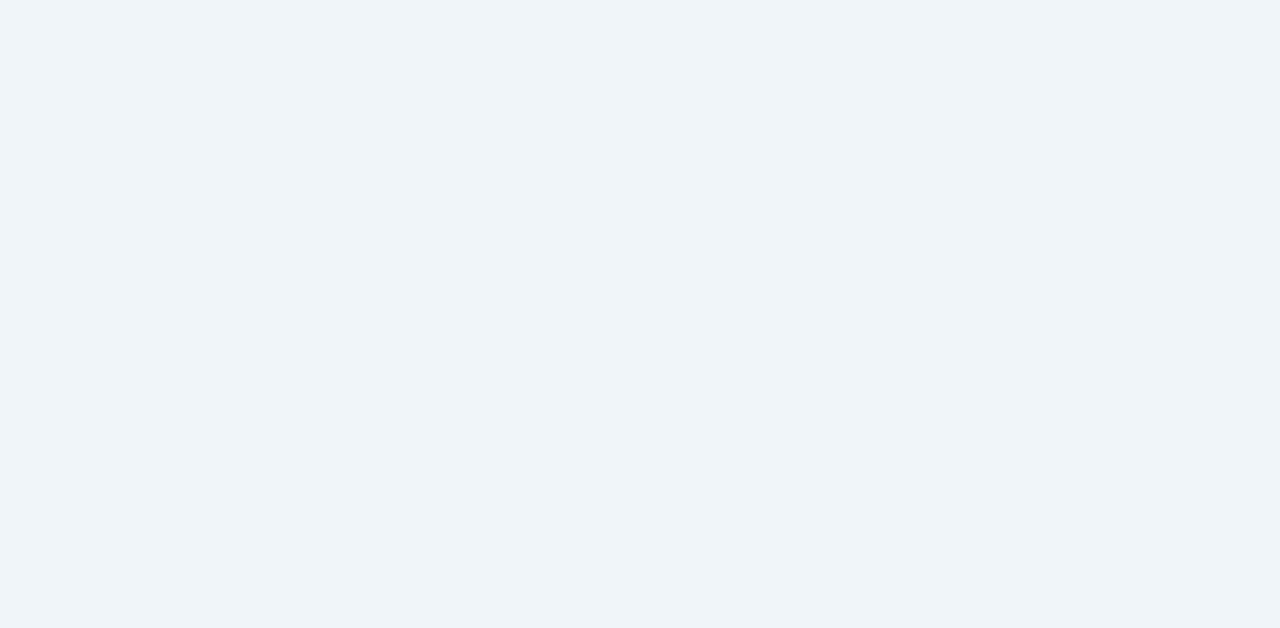
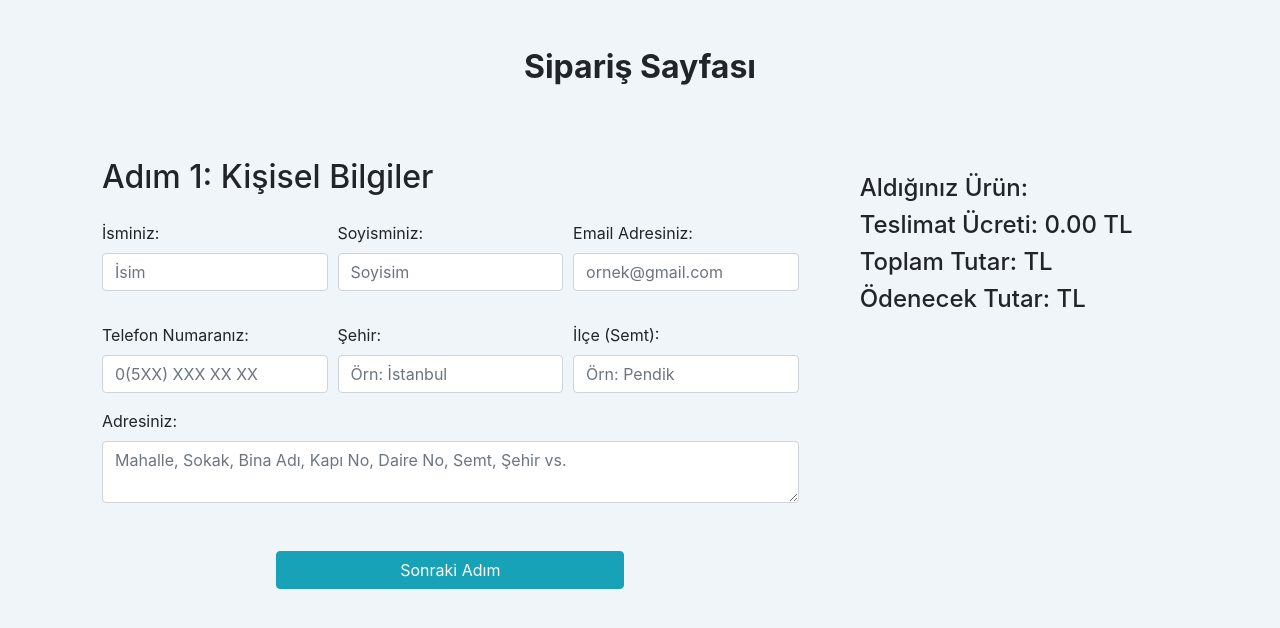
Before and after one commit to kagantemizkan/hatirac-frontend, a React (Create React App) app: page /fiziksel-payment in a window 1280 px wide. Before the commit this address had no page. Shown: the top 628 px of the page. Built offline with nearby package versions, Linux system fonts and the light colour scheme.

Commit message:
added: payment page

```diff
--- a/src/components/App.js
+++ b/src/components/App.js
@@ -11,6 +11,7 @@ import Product from "./pages/Product";
 import Products from "./pages/Products";
 import FreeVersion from "./pages/FreeVersion";
 import FileUploaderPaid from "./pages/FileUploaderPaid";
+import FizikselPayment from "./pages/FizikselPayment";
 
 function App() {
   return (
@@ -28,6 +29,7 @@ function App() {
         <Route path='/products' element={<Products />} />
         <Route path='/product/:id' element={<Product />} />
         <Route path='/free' element={<FreeVersion />} />
+        <Route path='/fiziksel-payment' element={<FizikselPayment />} />
       </Routes>
     </>
   );
--- a/src/components/HomeComponents/Marquee.js
+++ b/src/components/HomeComponents/Marquee.js
@@ -36,12 +36,12 @@ function Marquee() {
         className="marquee"
         ref={marqueeRef}
         style={{ whiteSpace: 'nowrap', display: 'inline-block' }}>
-        <span>TÜM ÜRÜNLERDE %20 İNDİRİM <i class="fa-regular fa-heart" style={{ color: '#F9D973' }}></i> </span>
-        <span>SEVDİĞİNİZE VERECEĞİNİZ, ZAMANIN ÖTESİNDE BİR ARMAĞAN <i class="fa-regular fa-heart" style={{ color: '#F9D973' }}></i> </span>
-        <span>HATIRALARINIZI HEDİYE OLARAK VERMEKTEN DAHA GÜZEL NE OLABİLİR? <i class="fa-regular fa-heart" style={{ color: '#F9D973' }}></i> </span>
-        <span>TÜM ÜRÜNLERDE %20 İNDİRİM <i class="fa-regular fa-heart" style={{ color: '#F9D973' }}></i> </span>
-        <span>HEM FİZİKSEL HEM DİJİTAL ÜRÜNLER <i class="fa-regular fa-heart" style={{ color: '#F9D973' }}></i> </span>
-        <span>HEMEN ŞİMDİ SATIN AL, İNDİRİMDEN FAYDALAN! <i class="fa-regular fa-heart" style={{ color: '#F9D973' }}></i> </span>
+        <span>TÜM ÜRÜNLERDE %20 İNDİRİM <i className="fa-regular fa-heart" style={{ color: '#F9D973' }}></i> </span>
+        <span>SEVDİĞİNİZE VERECEĞİNİZ, ZAMANIN ÖTESİNDE BİR ARMAĞAN <i className="fa-regular fa-heart" style={{ color: '#F9D973' }}></i> </span>
+        <span>HATIRALARINIZI HEDİYE OLARAK VERMEKTEN DAHA GÜZEL NE OLABİLİR? <i className="fa-regular fa-heart" style={{ color: '#F9D973' }}></i> </span>
+        <span>TÜM ÜRÜNLERDE %20 İNDİRİM <i className="fa-regular fa-heart" style={{ color: '#F9D973' }}></i> </span>
+        <span>HEM FİZİKSEL HEM DİJİTAL ÜRÜNLER <i className="fa-regular fa-heart" style={{ color: '#F9D973' }}></i> </span>
+        <span>HEMEN ŞİMDİ SATIN AL, İNDİRİMDEN FAYDALAN! <i className="fa-regular fa-heart" style={{ color: '#F9D973' }}></i> </span>
       </div>
     </div>
   );
--- /dev/null
+++ b/src/components/PaymentComponents/AddresInfo.js
@@ -0,0 +1,130 @@
+import React, { useState } from "react";
+
+function AdressInfo({ onNext }) {
+    const [formData, setFormData] = useState({
+        firstName: "",
+        lastName: "",
+        email: "",
+        phone: "",
+        sehir: "",
+        semt: "",
+        address: "",
+    });
+
+    const handleChange = (e) => {
+        const { name, value } = e.target;
+        setFormData({ ...formData, [name]: value });
+    };
+
+    const handleSubmit = (e) => {
+        e.preventDefault();
+        onNext(formData);
+    };
+
+    return (
+        <div className="container py-5 px-3">
+            <h2>Adım 1: Kişisel Bilgiler</h2>
+            <form onSubmit={handleSubmit}>
+                <div className="form-row">
+                    <div className="col-md-4 mt-3">
+                        <label htmlFor="isim">İsminiz:</label>
+                        <input
+                            className="form-control"
+                            id="isim"
+                            type="text"
+                            name="firstName"
+                            placeholder="İsim"
+                            value={formData.firstName}
+                            onChange={handleChange}
+                            required
+                        />
+                    </div>
+                    <div className="col-md-4 mt-3">
+                        <label htmlFor="soyisim">Soyisminiz:</label>
+                        <input
+                            className="form-control"
+                            id="soyisim"
+                            type="text"
+                            name="lastName"
+                            placeholder="Soyisim"
+                            value={formData.lastName}
+                            onChange={handleChange}
+                            required
+                        />
+                    </div>
+                    <div className="col-md-4 mt-3">
+                        <label htmlFor="email">Email Adresiniz:</label>
+                        <input
+                            className="form-control"
+                            id="email"
+                            type="email"
+                            name="email"
+                            placeholder="ornek@gmail.com"
+                            value={formData.email}
+                            onChange={handleChange}
+                            required
+                        />
+                    </div>
+                </div>
+                <div className="form-row mt-3">
+                    <div className="col-md-4 mt-3">
+                        <label htmlFor="tel">Telefon Numaranız:</label>
+                        <input
+                            className="form-control"
+                            id="tel"
+                            type="tel"
+                            name="phone"
+                            placeholder="0(5XX) XXX XX XX"
+                            value={formData.phone}
+                            onChange={handleChange}
+                            required
+                        />
+                    </div>
+                    <div className="col-md-4 mt-3">
+                        <label htmlFor="sehir">Şehir:</label>
+                        <input
+                            className="form-control"
+                            id="sehir"
+                            type="text"
+                            name="sehir"
+                            placeholder="Örn: İstanbul"
+                            value={formData.sehir}
+                            onChange={handleChange}
+                            required
+                        />
+                    </div>
+                    <div className="col-md-4 mt-3">
+                        <label htmlFor="semt">İlçe (Semt):</label>
+                        <input
+                            className="form-control"
+                            id="semt"
+                            type="text"
+                            name="semt"
+                            placeholder="Örn: Pendik"
+                            value={formData.semt}
+                            onChange={handleChange}
+                            required
+                        />
+                    </div>
+                    <div className="col-md-12 mt-3">
+                        <label htmlFor="adres">Adresiniz:</label>
+                        <textarea
+                            className="form-control"
+                            id="adres"
+                            name="address"
+                            placeholder="Mahalle, Sokak, Bina Adı, Kapı No, Daire No, Semt, Şehir vs."
+                            value={formData.address}
+                            onChange={handleChange}
+                            required
+                        ></textarea>
+                    </div>
+                </div>
+                <div className="text-center">
+                    <button className="mt-5 btn btn-info w-50" type="submit">Sonraki Adım</button>
+                </div>
+            </form>
+        </div>
+    );
+}
+
+export default AdressInfo;
--- /dev/null
+++ b/src/components/PaymentComponents/HatiracForFiziksel.js
@@ -0,0 +1,28 @@
+import React, { useState } from "react";
+
+function HatiracForFiziksel({ onNext, onPrevious }) {
+  const [file, setFile] = useState(null);
+
+  const handleFileChange = (e) => {
+    const selectedFile = e.target.files[0];
+    setFile(selectedFile);
+  };
+
+  const handleSubmit = (e) => {
+    e.preventDefault();
+    onNext({ file });
+  };
+
+  return (
+    <div>
+      <h2>Adım 2: Dosya Yükleme</h2>
+      <form onSubmit={handleSubmit}>
+        <input type="file" onChange={handleFileChange} accept="image/*, video/*, audio/*" required />
+        <button type="button" onClick={onPrevious}>Önceki Adım</button>
+        <button type="submit">Sonraki Adım</button>
+      </form>
+    </div>
+  );
+}
+
+export default HatiracForFiziksel;
--- /dev/null
+++ b/src/components/PaymentComponents/Odeme.js
@@ -0,0 +1,27 @@
+import React from "react";
+
+function Odeme({ formData, onPrevious }) {
+    const handleSubmit = (e) => {
+        e.preventDefault();
+        // Ödeme işlemleri burada gerçekleştirilebilir.
+    };
+
+    return (
+        <div>
+            <h2>Adım 3: Ödeme</h2>
+            <form onSubmit={handleSubmit}>
+                <p>Adı: {formData.firstName}</p>
+                <p>Soyadı: {formData.lastName}</p>
+                <p>Email: {formData.email}</p>
+                <p>Telefon Numarası: {formData.phone}</p>
+                <p>Şehir: {formData.sehir}</p>
+                <p>İlçe (Semt): {formData.semt}</p>
+                <p>Adres: {formData.address}</p>
+                <button type="button" onClick={onPrevious}>Önceki Adım</button>
+                <button type="submit">Ödeme Yap</button>
+            </form>
+        </div>
+    );
+}
+
+export default Odeme;
--- /dev/null
+++ b/src/components/pages/FizikselPayment.js
@@ -0,0 +1,41 @@
+import React, { useState } from "react";
+import AddresInfo from "../PaymentComponents/AddresInfo";
+import HatiracForFiziksel from "../PaymentComponents/HatiracForFiziksel";
+import Odeme from "../PaymentComponents/Odeme";
+
+function FizikselPayment(props) {
+  const [currentStep, setCurrentStep] = useState(1);
+  const [formData, setFormData] = useState({});
+
+  const handleNext = (data) => {
+    setFormData({ ...formData, ...data });
+    setCurrentStep(currentStep + 1);
+  };
+
+  const handlePrevious = () => {
+    setCurrentStep(currentStep - 1);
+  };
+
+  return (
+    <div className="container py-5 px-3">
+      <h2 className="text-center font-weight-bold mb-4">Sipariş Sayfası</h2>
+      <div className="row">
+        <div className="col-md-8">
+          {currentStep === 1 && <AddresInfo onNext={handleNext} />}
+          {currentStep === 2 && <HatiracForFiziksel onNext={handleNext} onPrevious={handlePrevious} />}
+          {currentStep === 3 && <Odeme formData={formData} onPrevious={handlePrevious} />}
+        </div>
+        <div className="col-md-4 mt-5 py-3">
+          <div className="container">
+            <h4>Aldığınız Ürün: {props.urun}</h4>
+            <h4>Teslimat Ücreti: 0.00 TL</h4>
+            <h4>Toplam Tutar: {props.fiyat} TL</h4>
+            <h4>Ödenecek Tutar: {props.fiyat} TL</h4>
+          </div>
+        </div>
+      </div>
+    </div>
+  );
+}
+
+export default FizikselPayment;
```
Also changed, not shown: src/components/pages/Product.js (+35 -28 lines).
